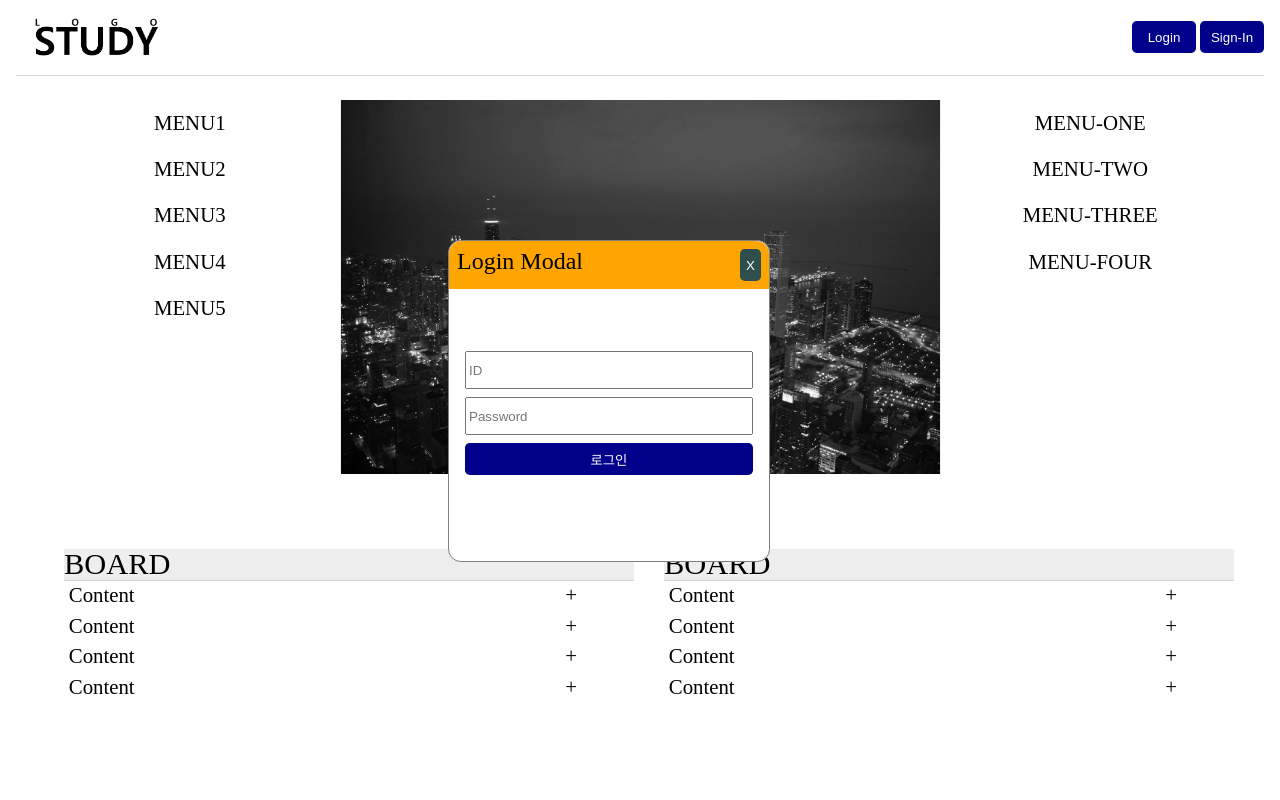
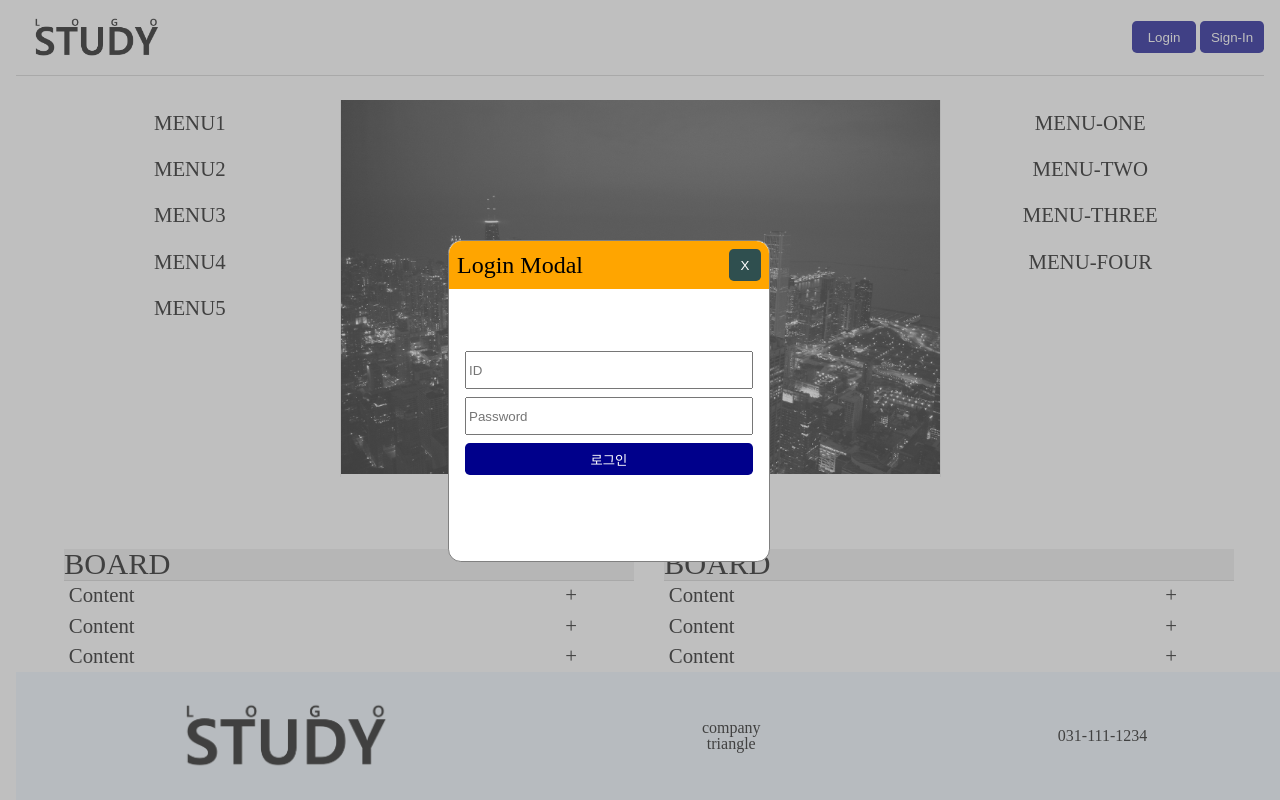
Before and after one commit to shyhwan/front-trainnig, a plain HTML site: page html/index.html in a window 1280 px wide. Both pictures are taken after a click on the button "Login". Shown: the top 800 px of the page. Drawn offline with Linux system fonts and the light colour scheme.

Commit message:
modal 정리

```diff
--- a/css/btn.css
+++ b/css/btn.css
@@ -9,6 +9,7 @@
     color: white;
     border-radius: 0.3rem;
     height: 2rem;
+    width: 2rem;
     border: none;
     cursor: pointer;
 }
@@ -19,19 +20,23 @@
 
 #submitBtn {
     display: block;
+    width: 100%;
     margin-bottom: 0.5rem;
 }
 
 #cancelBtn {
+    width: 100%;
     background-color: var(--color-orange);
 }
 
 .submitBtn {
     display: block;
+    width: 100%;
     margin-bottom: 0.5rem;
 }
 
 .cancelBtn {
+    width: 100%;
     background-color: var(--color-orange);
 }
 
--- a/css/layout.css
+++ b/css/layout.css
@@ -55,6 +55,8 @@ main {
 }
 
 footer {
+    position: absolute;
+    width: 100%;
     background-color: aliceblue;
     display: flex;
     justify-content: space-around;
--- a/css/modal.css
+++ b/css/modal.css
@@ -7,6 +7,7 @@
     left: 35%;
     border: 1px solid gray;
     border-radius: 0.8rem;
+    z-index: 1;
 }
 
 .modalHeader {
@@ -14,6 +15,7 @@
     background-color: orange;
     display: flex;
     justify-content: space-between;
+    align-items: center;
     padding: 0.5rem;
     height: 10%;
     border-top-left-radius: 0.8rem;
@@ -32,3 +34,13 @@
 .modalFooter {
     height: 10%;
 }
+
+#garde {
+    position: absolute;
+    top: 0;
+    left: 0;
+    height: 100%;
+    width: 100%;
+    background-color: gray;
+    opacity: 0.5;
+}
--- a/js/index.js
+++ b/js/index.js
@@ -21,9 +21,15 @@ fetch('../html/footer.html')
  */
 const modalShow = () => {
     const modal = PickEle('.modal');
+    const body = PickEle('body');
+    const gardeDiv = CreateEle('div');
+
     if (modal.style.display === 'none') {
+        gardeDiv.id = 'garde';
+        body.appendChild(gardeDiv);
         modal.style.display = '';
     } else {
+        PickEle('#garde').remove();
         modal.style.display = 'none';
     }
 };
@@ -31,6 +37,7 @@ const modalShow = () => {
 const modalClose = () => {
     const modal = PickEle('.modal');
     modal.style.display = 'none';
+    PickEle('#garde').remove();
 };
 
 PickEle('#loginBtn').addEventListener('click', modalShow);
```
Lines whose indentation alone changed are shown as unchanged.
